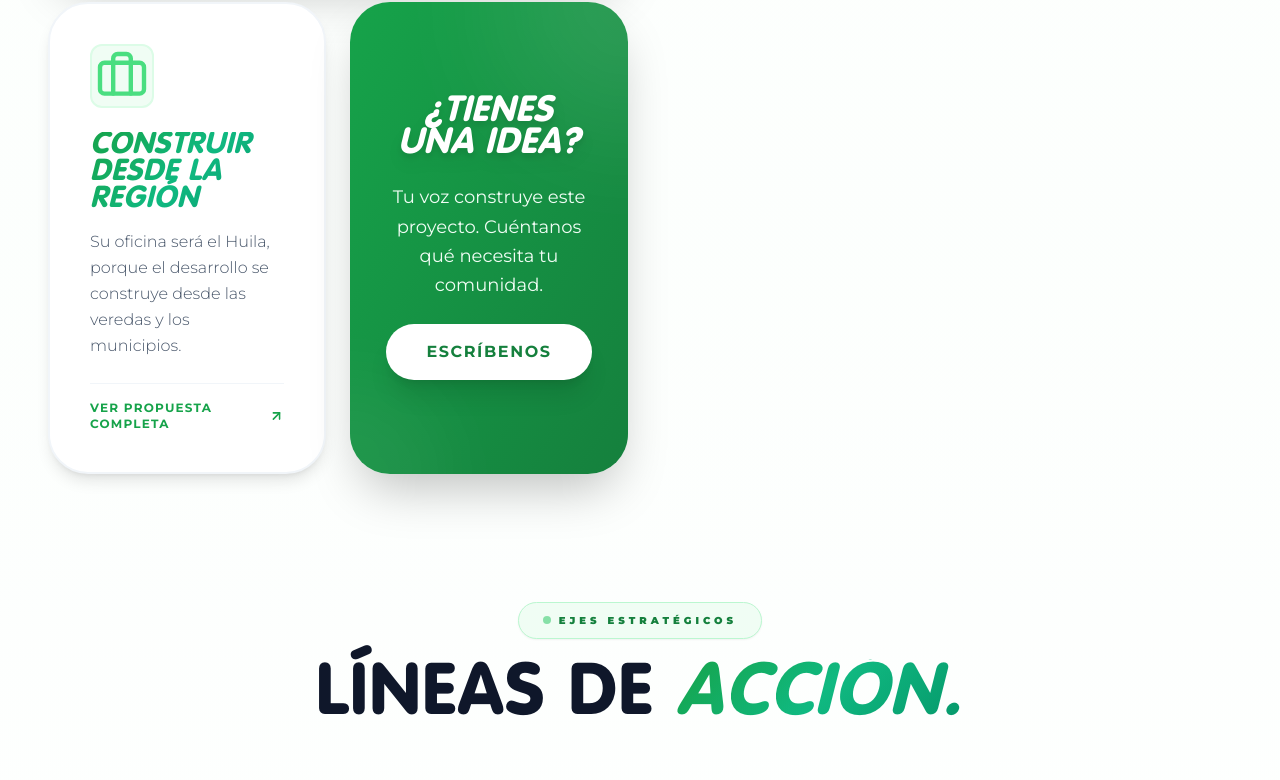
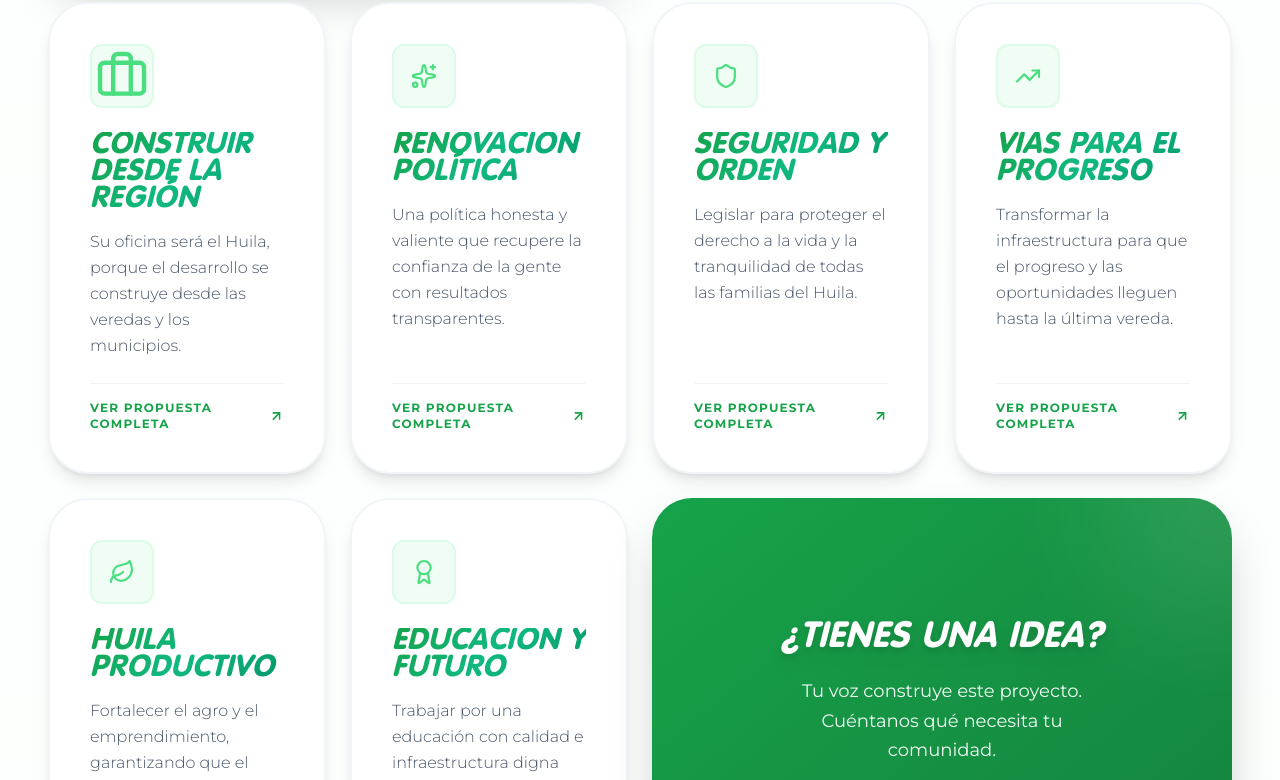
Before and after one commit to FaidersAltamar/natalia-caviedes-2026, a React (Vite) app: page / in a window 1280 px wide. Shown: the part 6419-7199 px from the top of the page. Built offline with nearby package versions, Linux system fonts and the light colour scheme.

Commit message:
feat: add campaign constants and a new Proposals section component to display campaign pillars and lines of action.

```diff
--- a/src/components/sections/Proposals.tsx
+++ b/src/components/sections/Proposals.tsx
@@ -1,8 +1,10 @@
-import React from 'react';
+import React, { useState } from 'react';
 import { BANDERAS, LINES_OF_ACTION } from '../../constants';
-import { ArrowUpRight } from 'lucide-react';
+import { ArrowUpRight, X } from 'lucide-react';
 
 const Proposals = () => {
+    const [selectedProposal, setSelectedProposal] = useState<null | typeof BANDERAS[0]>(null);
+
     return (
         <section id="propuestas" className="py-40 bg-gradient-to-b from-white via-green-50/20 to-white relative overflow-hidden">
             {/* Background decoration */}
@@ -34,7 +36,8 @@ const Proposals = () => {
                     {BANDERAS.slice(0, 1).map((b, i) => (
                         <div
                             key={i}
-                            className="group relative md:col-span-2 lg:col-span-2 rounded-[2.5rem] p-12 flex flex-col justify-between overflow-hidden bg-gradient-to-br from-slate-900 via-slate-800 to-slate-900 text-white shadow-2xl transition-all duration-500 hover:-translate-y-2 hover:shadow-3xl min-h-[500px]"
+                            onClick={() => setSelectedProposal(b)}
+                            className="group cursor-pointer relative md:col-span-2 lg:col-span-2 rounded-[2.5rem] p-12 flex flex-col justify-between overflow-hidden bg-gradient-to-br from-slate-900 via-slate-800 to-slate-900 text-white shadow-2xl transition-all duration-500 hover:-translate-y-2 hover:shadow-3xl min-h-[500px]"
                         >
                             {/* Background gradient decoration */}
                             <div className="absolute top-0 right-0 w-96 h-96 bg-green-500/20 rounded-full blur-3xl -translate-y-1/2 translate-x-1/2 group-hover:scale-150 transition-transform duration-700"></div>
@@ -56,7 +59,7 @@ const Proposals = () => {
                                 </p>
 
                                 {/* CTA */}
-                                <div className="flex items-center gap-3 text-white/90 hover:text-white transition-colors font-bold text-xs uppercase tracking-widest pt-6 border-t border-white/20">
+                                <div className="flex items-center gap-3 text-white/90 group-hover:text-green-400 transition-colors font-bold text-xs uppercase tracking-widest pt-6 border-t border-white/20">
                                     <span>Ver Propuesta Completa</span>
                                     <ArrowUpRight size={20} className="transition-transform group-hover:translate-x-1 group-hover:-translate-y-1" strokeWidth={2.5} />
                                 </div>
@@ -68,7 +71,8 @@ const Proposals = () => {
                     {BANDERAS.slice(1).map((b, i) => (
                         <div
                             key={i}
-                            className="group relative rounded-[2.5rem] p-10 flex flex-col justify-between overflow-hidden bg-white border-2 border-slate-100 shadow-lg hover:shadow-2xl transition-all duration-500 hover:-translate-y-2 hover:border-green-200 min-h-[400px]"
+                            onClick={() => setSelectedProposal(b)}
+                            className="group cursor-pointer relative rounded-[2.5rem] p-10 flex flex-col justify-between overflow-hidden bg-white border-2 border-slate-100 shadow-lg hover:shadow-2xl transition-all duration-500 hover:-translate-y-2 hover:border-green-200 min-h-[400px]"
                         >
                             {/* Subtle background decoration */}
                             <div className="absolute top-0 right-0 w-64 h-64 bg-green-50 rounded-full blur-3xl opacity-0 group-hover:opacity-100 transition-opacity duration-500"></div>
@@ -90,7 +94,7 @@ const Proposals = () => {
                                 </p>
 
                                 {/* CTA */}
-                                <div className="flex items-center gap-2 text-green-600 hover:text-green-700 transition-colors font-bold text-xs uppercase tracking-widest pt-4 border-t border-slate-100 group-hover:border-green-100">
+                                <div className="flex items-center gap-2 text-green-600 group-hover:text-green-700 transition-colors font-bold text-xs uppercase tracking-widest pt-4 border-t border-slate-100 group-hover:border-green-100">
                                     <span>Ver Propuesta Completa</span>
                                     <ArrowUpRight size={18} className="transition-transform group-hover:translate-x-1 group-hover:-translate-y-1" strokeWidth={2.5} />
                                 </div>
@@ -99,7 +103,7 @@ const Proposals = () => {
                     ))}
 
                     {/* CTA Card */}
-                    <div className="group relative rounded-[2.5rem] p-10 flex flex-col items-center justify-center text-center bg-gradient-to-br from-green-600 to-green-700 text-white shadow-2xl hover:shadow-green-600/50 transition-all duration-500 hover:-translate-y-2 min-h-[400px] overflow-hidden">
+                    <div className="group relative rounded-[2.5rem] p-10 flex flex-col items-center justify-center text-center bg-gradient-to-br from-green-600 to-green-700 text-white shadow-2xl hover:shadow-green-600/50 transition-all duration-500 hover:-translate-y-2 min-h-[400px] overflow-hidden lg:col-span-2">
                         {/* Animated background */}
                         <div className="absolute inset-0 bg-gradient-to-br from-green-500 to-green-800 opacity-0 group-hover:opacity-100 transition-opacity duration-500"></div>
 
@@ -148,6 +152,70 @@ const Proposals = () => {
                     </div>
                 </div>
             </div>
+
+            {/* Proposal Modal Overlay */}
+            {selectedProposal && (
+                <div className="fixed inset-0 z-[100] flex items-center justify-center p-4 md:p-8">
+                    <div
+                        className="absolute inset-0 bg-slate-900/40 backdrop-blur-xl transition-opacity animate-in fade-in"
+                        onClick={() => setSelectedProposal(null)}
+                    ></div>
+
+                    <div className="relative bg-white w-full max-w-4xl rounded-[3rem] shadow-[0_50px_100px_rgba(0,0,0,0.3)] overflow-hidden animate-in zoom-in-95 duration-300 outline-none border border-slate-100 flex flex-col md:flex-row max-h-[90vh]">
+                        {/* Left Side: Visual/Icon */}
+                        <div className="w-full md:w-1/3 bg-gradient-to-br from-green-600 to-green-800 p-12 flex flex-col items-center justify-center text-white text-center relative overflow-hidden">
+                            <div className="absolute inset-0 bg-[radial-gradient(circle_at_center,white_0.1rem,transparent_0.1rem)] bg-[size:1.5rem_1.5rem] opacity-10"></div>
+                            <div className="relative z-10">
+                                <div className="w-24 h-24 bg-white/20 rounded-[2rem] flex items-center justify-center mb-8 backdrop-blur-md border border-white/30 shadow-2xl mx-auto">
+                                    <div className="text-white scale-[2.5]">{selectedProposal.icon}</div>
+                                </div>
+                                <h4 className="text-2xl font-display uppercase italic text-green-50 leading-tight">Natalia <br /> Caviedes</h4>
+                                <div className="mt-8 bg-white/10 px-6 py-2 rounded-full text-xs font-bold uppercase tracking-widest border border-white/20">Cámara 103</div>
+                            </div>
+                        </div>
+
+                        {/* Right Side: Content */}
+                        <div className="w-full md:w-2/3 p-10 md:p-16 flex flex-col overflow-y-auto custom-scrollbar">
+                            <button
+                                onClick={() => setSelectedProposal(null)}
+                                className="absolute top-8 right-8 p-3 rounded-full hover:bg-slate-50 transition-colors group z-20"
+                            >
+                                <X size={24} className="text-slate-400 group-hover:text-slate-900" />
+                            </button>
+
+                            <div className="relative z-10">
+                                <span className="text-green-600 font-black uppercase tracking-[0.3em] text-[10px] mb-4 block">Propuesta Estratégica</span>
+                                <h3 className="text-4xl md:text-5xl font-display text-slate-900 leading-none uppercase italic mb-8">
+                                    {selectedProposal.title}
+                                </h3>
+
+                                <div className="h-1 w-20 bg-green-500 rounded-full mb-10 shadow-lg shadow-green-500/20"></div>
+
+                                <div className="space-y-6 text-slate-600 text-lg md:text-xl leading-relaxed font-light italic border-l-4 border-green-100 pl-8 mb-10">
+                                    {selectedProposal.desc}
+                                </div>
+
+                                <div className="bg-slate-50/50 p-8 rounded-[2rem] border border-slate-100 mb-10">
+                                    <h5 className="font-bold uppercase tracking-wider text-slate-900 text-xs mb-4 flex items-center gap-2">
+                                        <div className="w-1.5 h-1.5 bg-green-500 rounded-full"></div>
+                                        Desarrollo de la Propuesta
+                                    </h5>
+                                    <p className="text-slate-600 text-lg leading-relaxed font-light">
+                                        {selectedProposal.detailedDesc}
+                                    </p>
+                                </div>
+
+                                <button
+                                    onClick={() => setSelectedProposal(null)}
+                                    className="w-full md:w-auto bg-slate-900 text-white px-10 py-5 rounded-full font-bold uppercase tracking-widest text-xs hover:bg-green-700 transition-all duration-300 shadow-xl shadow-slate-900/20"
+                                >
+                                    Cerrar Ventana
+                                </button>
+                            </div>
+                        </div>
+                    </div>
+                </div>
+            )}
         </section>
     );
 };
--- a/src/constants.tsx
+++ b/src/constants.tsx
@@ -57,22 +57,56 @@ export const BANDERAS = [
   {
     title: "Representación Real",
     desc: "Su voz nace de conocer el Huila y de amar esta tierra. No va a figurar, va a defender a su gente.",
+    detailedDesc: "La Representación Real busca que las necesidades de los huilenses sean escuchadas en Bogotá. Natalia Caviedes trabajará para tender puentes entre el Gobierno Nacional y el territorio, asegurando que los proyectos vitales para el departamento no se queden en el olvido y que el Huila tenga el peso que merece en las decisiones nacionales.",
     icon: <Map className="w-12 h-12 text-green-400" />
   },
   {
     title: "Resultados con Sentido Humano",
     desc: "Su experiencia demuestra que cuando se gobierna con el corazón, los resultados llegan.",
-    icon: <Heart className="w-12 h-12 text-green-400" />
+    detailedDesc: "Buscamos que la labor legislativa tenga un impacto real en la dignidad de las personas. Nos enfocaremos en impulsar políticas que mejoren el acceso a servicios básicos y fortalezcan el tejido social, promoviendo siempre que los recursos públicos lleguen a quienes más lo necesitan con transparencia y calidez.",
+    icon: <Heart className="text-green-400" />
   },
   {
     title: "Congreso Cercano",
     desc: "La política debe volver a escuchar; estará en el territorio, rindiendo cuentas y caminando junto a la gente.",
+    detailedDesc: "Un Congreso cercano significa mantener un diálogo permanente con la comunidad. Realizaremos ejercicios de escucha activa en los municipios para informar sobre la gestión legislativa, recoger inquietudes y asegurar que nuestra posición en el Congreso sea un reflejo de lo que el Huila realmente necesita.",
     icon: <Users className="w-12 h-12 text-green-400" />
   },
   {
     title: "Construir desde la Región",
     desc: "Su oficina será el Huila, porque el desarrollo se construye desde las veredas y los municipios.",
+    detailedDesc: "Promovemos el fortalecimiento de la autonomía regional. Trabajaremos en la gestión de recursos para que los municipios tengan mayores facilidades de inversión en sus áreas prioritarias, apoyando siempre las iniciativas que surjan desde el corazón de nuestras comunidades rurales y urbanas.",
     icon: <Briefcase className="w-12 h-12 text-green-400" />
+  },
+  {
+    title: "Renovación Política",
+    desc: "Una política honesta y valiente que recupere la confianza de la gente con resultados transparentes.",
+    detailedDesc: "La renovación política empieza por el ejemplo. Nos comprometemos con una práctica legislativa ética y transparente, rindiendo cuentas de manera clara y promoviendo leyes que mejoren la eficiencia administrativa y el acceso a la información pública para todos los ciudadanos.",
+    icon: <Sparkles className="text-green-400" />
+  },
+  {
+    title: "Seguridad y Orden",
+    desc: "Legislar para proteger el derecho a la vida y la tranquilidad de todas las familias del Huila.",
+    detailedDesc: "Impulsaremos el fortalecimiento de las instituciones para garantizar la paz en nuestros territorios. Haremos seguimiento a las políticas de seguridad nacional para que se traduzcan en una presencia efectiva que proteja la vida, el trabajo y la tranquilidad de las familias huilenses.",
+    icon: <Shield className="text-green-400" />
+  },
+  {
+    title: "Vías para el Progreso",
+    desc: "Transformar la infraestructura para que el progreso y las oportunidades lleguen hasta la última vereda.",
+    detailedDesc: "Gestionaremos ante el Gobierno Nacional la inversión necesaria para el mantenimiento y mejora de nuestras vías terciarias. Nuestro objetivo es facilitar que el desarrollo llegue a cada rincón, permitiendo que el esfuerzo de nuestros productores se traduzca en mayor bienestar.",
+    icon: <TrendingUp className="text-green-400" />
+  },
+  {
+    title: "Huila Productivo",
+    desc: "Fortalecer el agro y el emprendimiento, garantizando que el esfuerzo de nuestra gente valga más.",
+    detailedDesc: "Fomentaremos el apoyo al campo a través de incentivos y gestiones que mejoren la competitividad de nuestros productores. Buscamos promover leyes que faciliten el acceso a mercados y tecnología, reconociendo al agro como el gran motor de la economía huilense.",
+    icon: <Leaf className="text-green-400" />
+  },
+  {
+    title: "Educación y Futuro",
+    desc: "Trabajar por una educación con calidad e infraestructura digna que brinde oportunidades reales a los jóvenes.",
+    detailedDesc: "Trabajaremos en la gestión de mejores espacios educativos y en el fortalecimiento de programas que preparen a nuestros jóvenes para los retos de hoy. Nuestro compromiso es promover leyes que garanticen una educación pertinente y accesible para todos los rincones del departamento.",
+    icon: <Award className="text-green-400" />
   }
 ];
 
```
